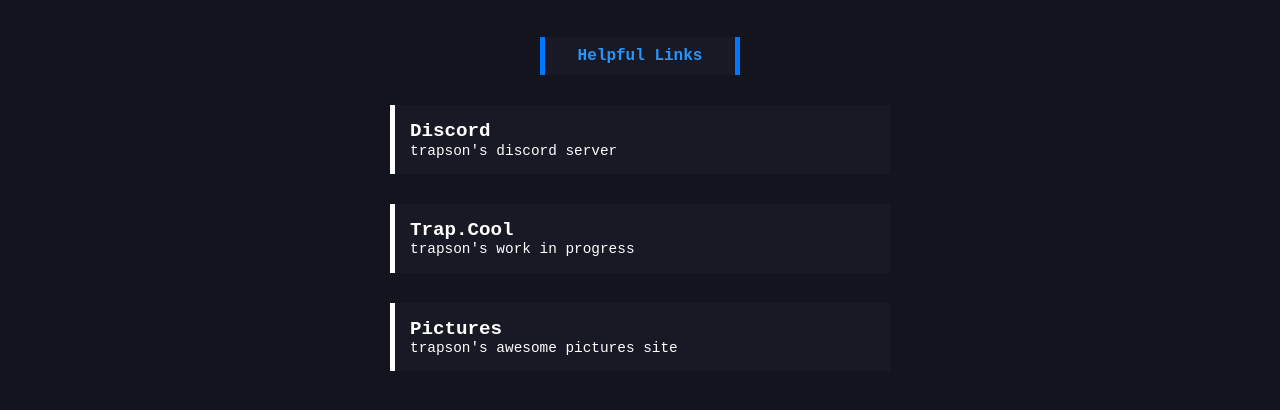
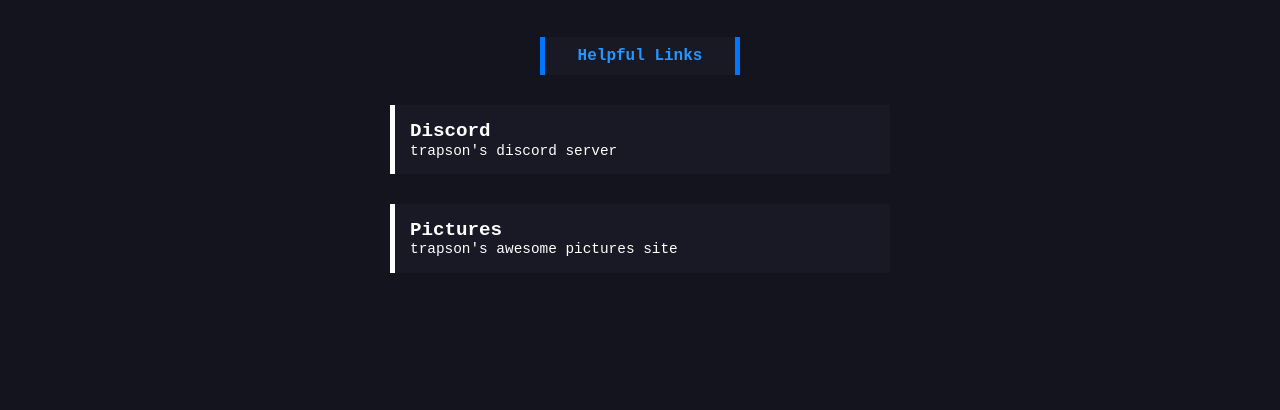
Before and after one commit to ItsTrapson/Website-Source, a plain HTML site: page index.html in a window 1280 px wide. Shown: the part 102-512 px from the top of the page. Drawn offline with Linux system fonts and the light colour scheme.

Commit message:
removed link

```diff
--- a/index.html
+++ b/index.html
@@ -49,22 +49,14 @@
 	<div class="tools-header">
 		Helpful Links
 	</div>
-    <div class="tool tool-9">
+  <div class="tool tool-9">
 		<div class="tool-body">
       <a href="https://discord.gg/YEqq3aahjh" class="tool-link">
 				<span class="tool-title">Discord</span>
        	<span class="tool-description">Trapson's Discord Server</span>
       </a>
 		</div>
-    </div>
-	<div class="tool tool-9">
-		<div class="tool-body">
-			<a href="https://trap.cool/" class="tool-link">
-        <span class="tool-title">Trap.Cool</span>
-        <span class="tool-description">Trapson's Work In Progress</span>
-      </a>
-		</div>
-	</div>
+  </div>
 	<div class="tool tool-9">
 		<div class="tool-body">
 			<a href="https://trapson.pictures/" class="tool-link">
```
